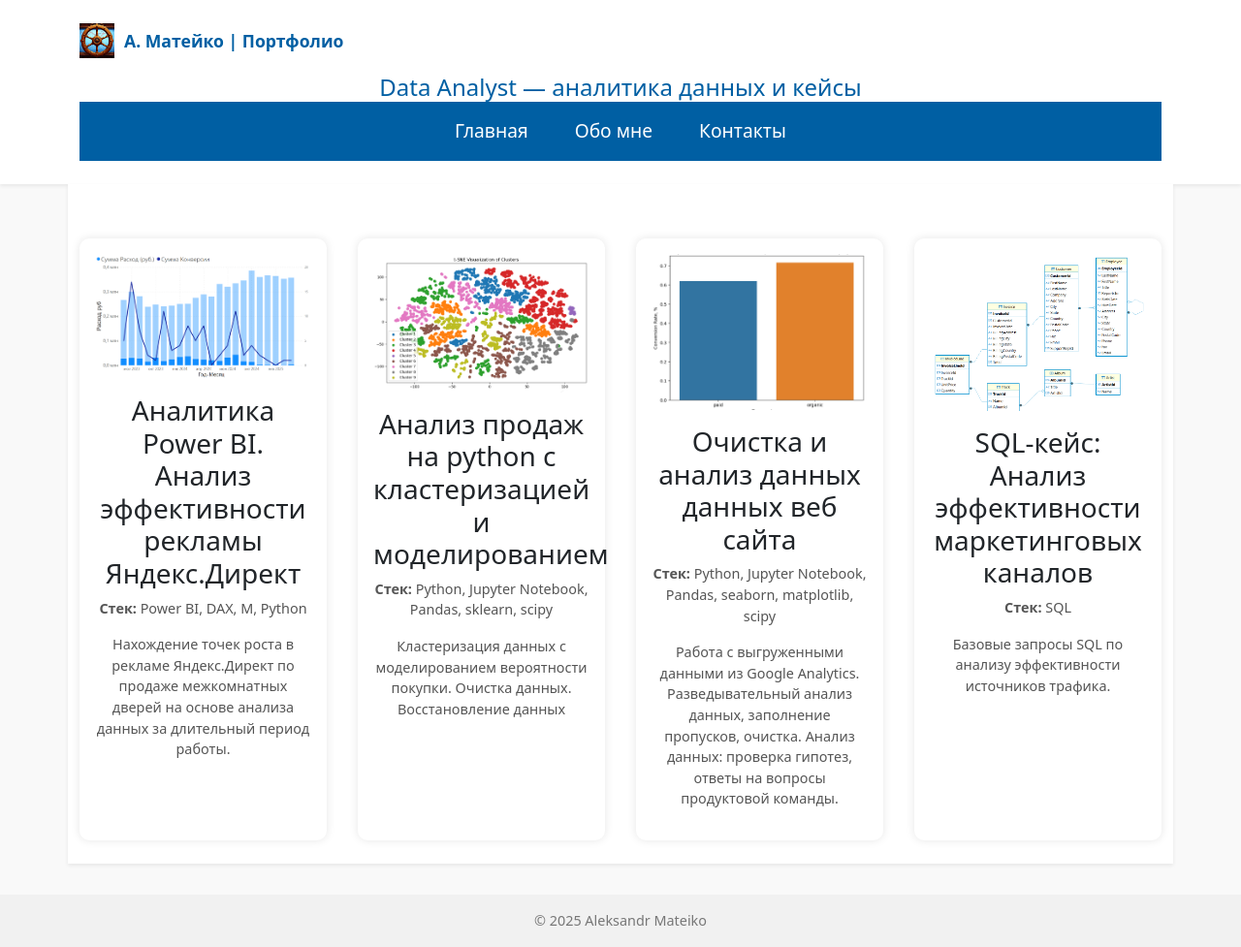
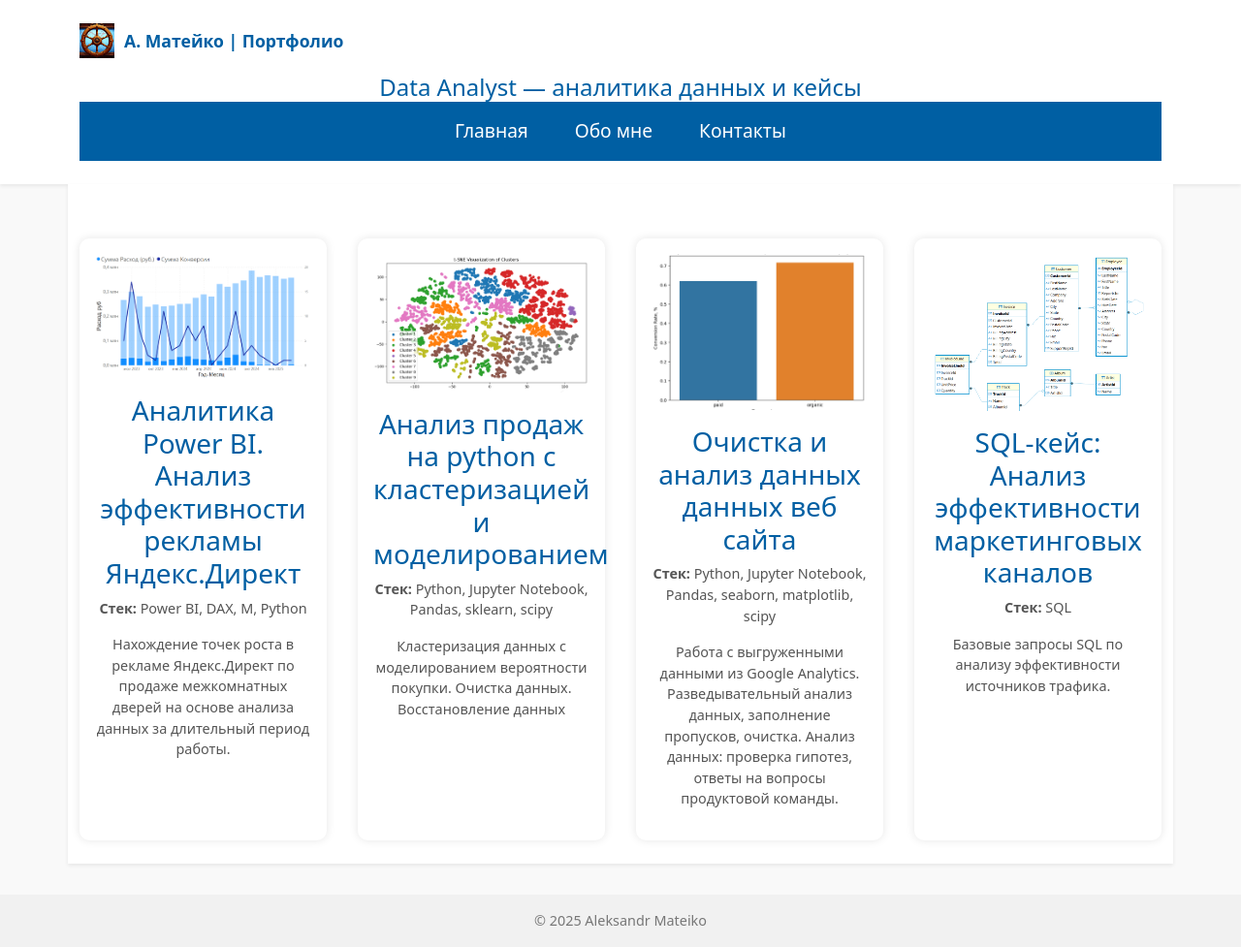
Before and after one commit to matejkoas/matejkoas.github.io, a Jekyll site: the page built from index.md, in a window 1280 px wide. Shown: the whole page at 97% size. Built offline with Jekyll 4.4.1, drawn with Linux system fonts in a browser that asks for light colours.

Commit message:
case card h3 color

```diff
--- a/assets/css/style.css
+++ b/assets/css/style.css
@@ -53,6 +53,7 @@ nav a.nav-link:hover {
 
 .case-card h3 {
   margin-top: 1rem;
+  color: #005FA3
 }
 
 .case-card p {
```
